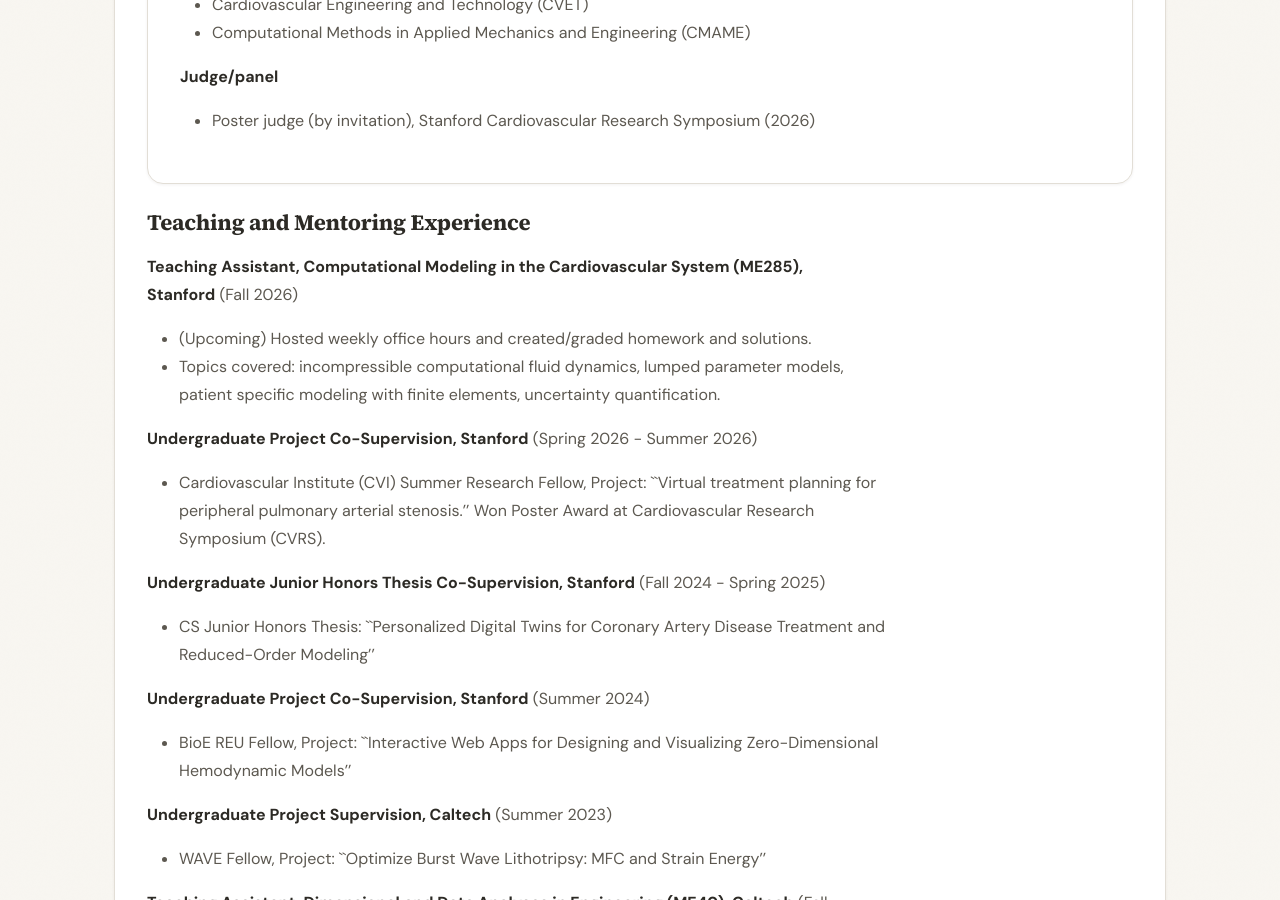
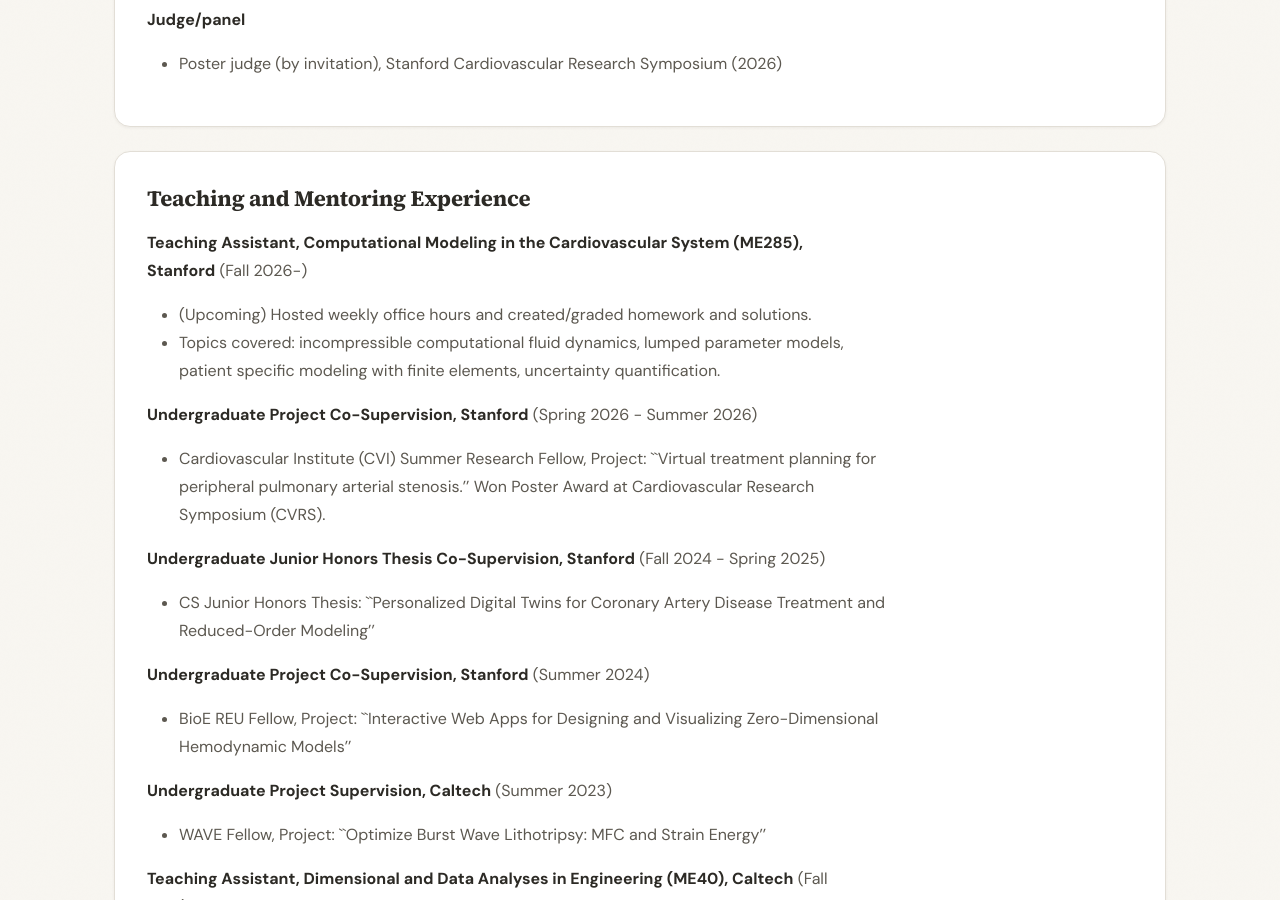
Before and after one commit to chlookaburra/chloe.github.io, a Jekyll site: the page built from _pages/service.md, in a window 1280 px wide and 900 px high, scrolled down 335 px. Built offline with Jekyll 4.4.1, drawn with Linux system fonts in a browser that asks for light colours; a style sheet for code colours, icons or effects is not loaded.

Commit message:
minor fixes

```diff
--- a/_pages/service.md
+++ b/_pages/service.md
@@ -4,8 +4,6 @@ layout: gridlay
 sitemap: false
 permalink: /service/
 ---
-
-<div class="section-card">
 
 <div class="section-card">
 <h3>Professional Service</h3>
@@ -19,9 +17,11 @@ permalink: /service/
 
 </div>
 
+<div class="section-card">
+
 <h3>Teaching and Mentoring Experience</h3>
 
-**Teaching Assistant, Computational Modeling in the Cardiovascular System (ME285), Stanford** (Fall 2026)
+**Teaching Assistant, Computational Modeling in the Cardiovascular System (ME285), Stanford** (Fall 2026-)
 
 - (Upcoming) Hosted weekly office hours and created/graded homework and solutions.
 - Topics covered: incompressible computational fluid dynamics, lumped parameter models, patient specific modeling with finite elements, uncertainty quantification.
```
